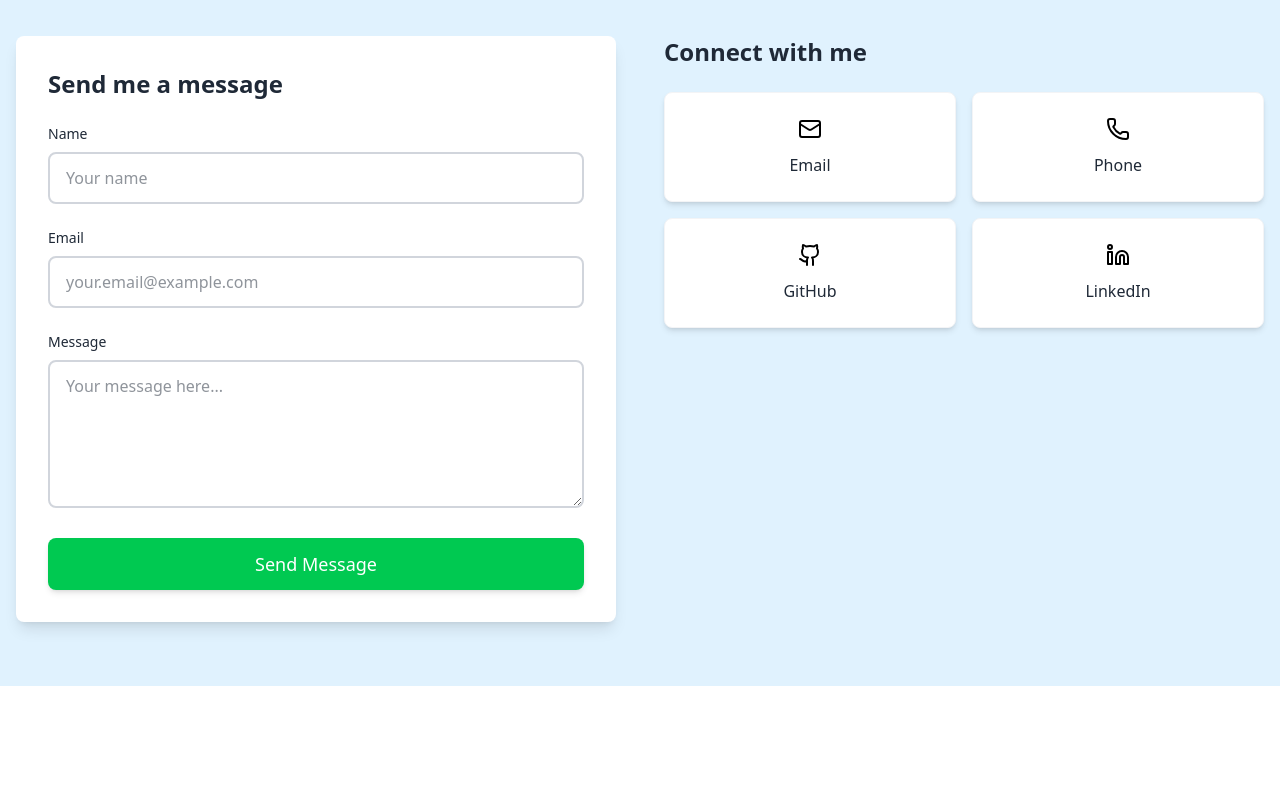
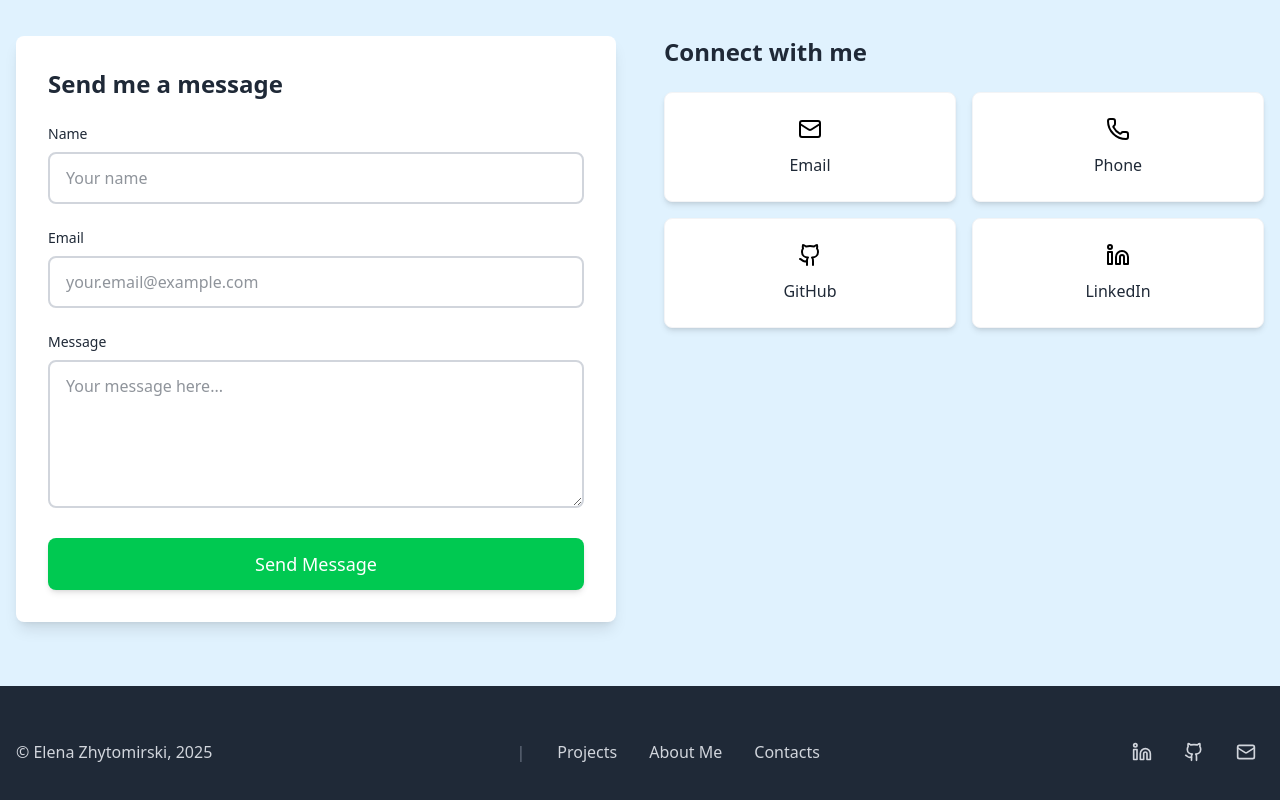
Before and after one commit to ElenaZht/FullStackPortfolio, a React (Vite) app in the folder webUI/: page / in a window 1280 px wide. Shown: the part 2406-3206 px from the top of the page. Before the commit the page ends 3092 px from the top, so only its background shows below. Built offline with nearby package versions, Linux system fonts and the light colour scheme.

Commit message:
Create footer

```diff
--- a/webUI/src/App.tsx
+++ b/webUI/src/App.tsx
@@ -3,6 +3,7 @@ import HomeSection from './sections/HomeSection'
 import ProjectsSection from './sections/ProjectsSection'
 import AboutMeSection from './sections/AboutMeSection'
 import ContactsSection from './sections/ContactsSection'
+import Footer from './components/Footer'
 
 function App() {
 
@@ -12,6 +13,7 @@ function App() {
       <ProjectsSection/>
       <AboutMeSection/>
       <ContactsSection/>
+      <Footer/>
     </>
   )
 }
--- /dev/null
+++ b/webUI/src/components/Footer.tsx
@@ -0,0 +1,72 @@
+import React from 'react';
+import { Github, Linkedin, Mail } from 'lucide-react';
+
+const Footer: React.FC = () => {
+  return (
+    <footer className="bg-dark py-12 px-4">
+      <div className="max-w-7xl mx-auto">
+        <div className="flex flex-col md:flex-row items-center justify-between gap-6">
+
+          {/* Copyright */}
+          <div className="text-gray-300 text-sm md:text-base">
+            © Elena Zhytomirski, 2025
+          </div>
+
+          {/* Navigation Links */}
+          <div className="flex items-center gap-6 md:gap-8">
+            <span className="text-gray-500 hidden md:inline">|</span>
+            <a
+              href="#projects"
+              className="text-gray-300 hover:text-primary transition-colors duration-300 text-sm md:text-base"
+            >
+              Projects
+            </a>
+            <a
+              href="#about"
+              className="text-gray-300 hover:text-primary transition-colors duration-300 text-sm md:text-base"
+            >
+              About Me
+            </a>
+            <a
+              href="#contact"
+              className="text-gray-300 hover:text-primary transition-colors duration-300 text-sm md:text-base"
+            >
+              Contacts
+            </a>
+          </div>
+
+          {/* Social Media Icons */}
+          <div className="flex items-center gap-4">
+            <a
+              href="https://www.linkedin.com/in/elena-zhytomirski/"
+              target="_blank"
+              rel="noopener noreferrer"
+              className="p-2 text-gray-300 hover:text-primary hover:bg-gray-800 rounded-full transition-all duration-300 hover:scale-110"
+              aria-label="LinkedIn"
+            >
+              <Linkedin className="w-5 h-5" />
+            </a>
+            <a
+              href="https://github.com/ElenaZht"
+              target="_blank"
+              rel="noopener noreferrer"
+              className="p-2 text-gray-300 hover:text-primary hover:bg-gray-800 rounded-full transition-all duration-300 hover:scale-110"
+              aria-label="GitHub"
+            >
+              <Github className="w-5 h-5" />
+            </a>
+            <a
+              href="mailto:elenazht@gmail.com"
+              className="p-2 text-gray-300 hover:text-primary hover:bg-gray-800 rounded-full transition-all duration-300 hover:scale-110"
+              aria-label="Email"
+            >
+              <Mail className="w-5 h-5" />
+            </a>
+          </div>
+        </div>
+      </div>
+    </footer>
+  );
+};
+
+export default Footer;
```
